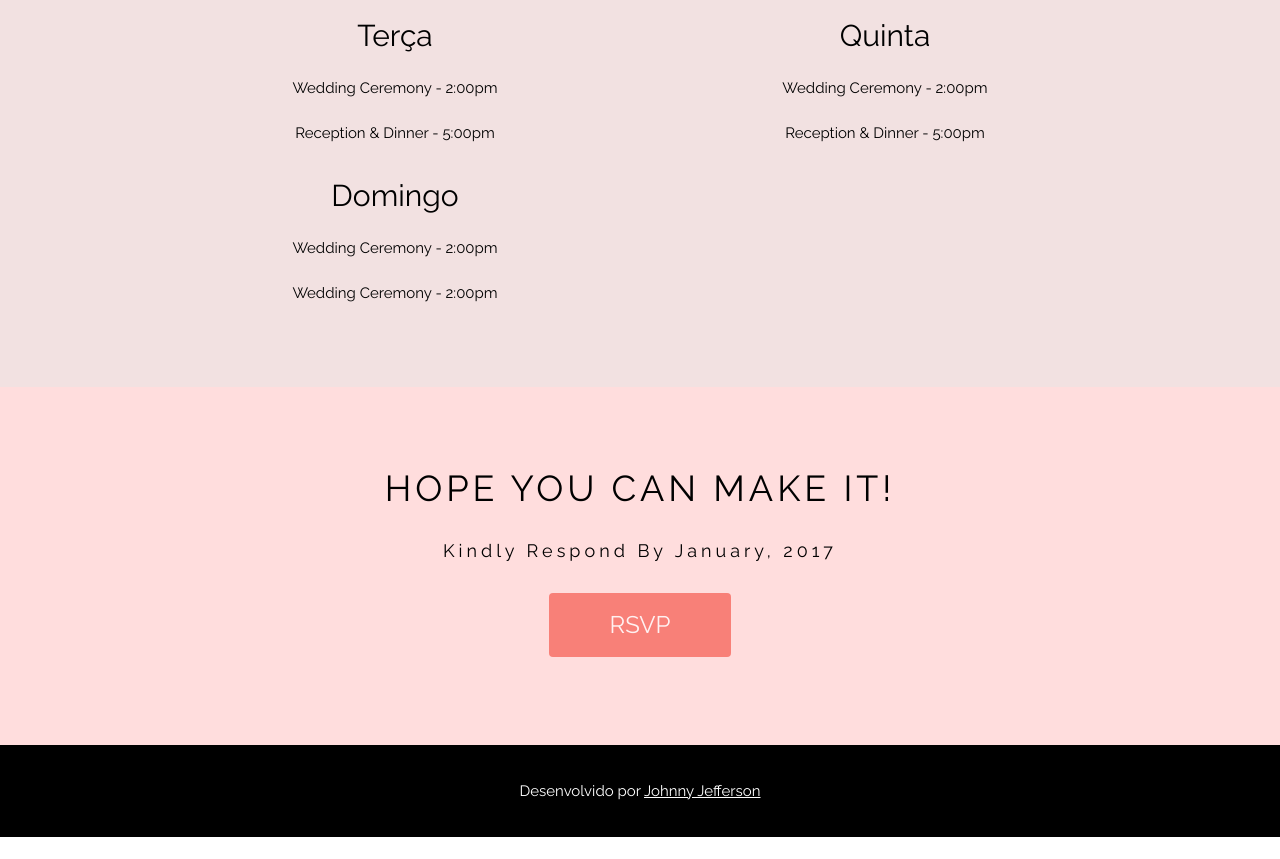
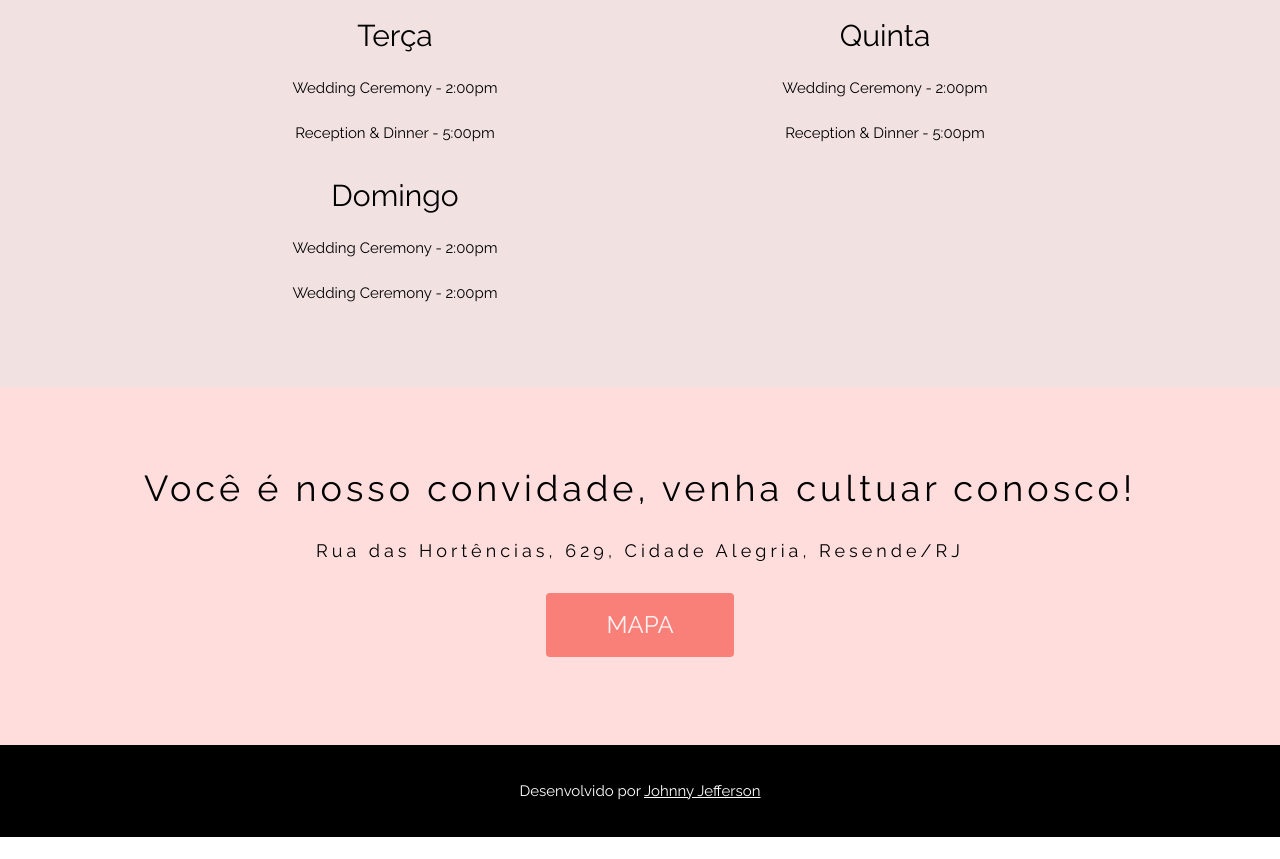
Before and after one commit to Johnny-J-Ramos/igrejacarv, a plain HTML site: page index.html in a window 1280 px wide. Shown: the part 2334-3193 px from the top of the page. Drawn offline with nearby package versions, Linux system fonts and the light colour scheme.

Commit message:
incluindo detalhes

```diff
--- a/index.html
+++ b/index.html
@@ -79,10 +79,10 @@
 
 <!-- RSVP section -->
 <div class="w3-container w3-padding-64 w3-pale-red w3-center w3-wide" id="rsvp">
-  <h1>HOPE YOU CAN MAKE IT!</h1>
-  <p class="w3-large">Kindly Respond By January, 2017</p>
+  <h1>Você é nosso convidade, venha cultuar conosco!</h1>
+  <p class="w3-large">Rua das Hortências, 629, Cidade Alegria, Resende/RJ</p>
   <p class="w3-xlarge">
-    <button onclick="document.getElementById('id01').style.display='block'" class="w3-button w3-round w3-red w3-opacity w3-hover-opacity-off" style="padding:8px 60px">RSVP</button>
+    <button onclick="document.getElementById('id01').style.display='block'" class="w3-button w3-round w3-red w3-opacity w3-hover-opacity-off" style="padding:8px 60px">MAPA</button>
   </p>
 </div>
 
```
